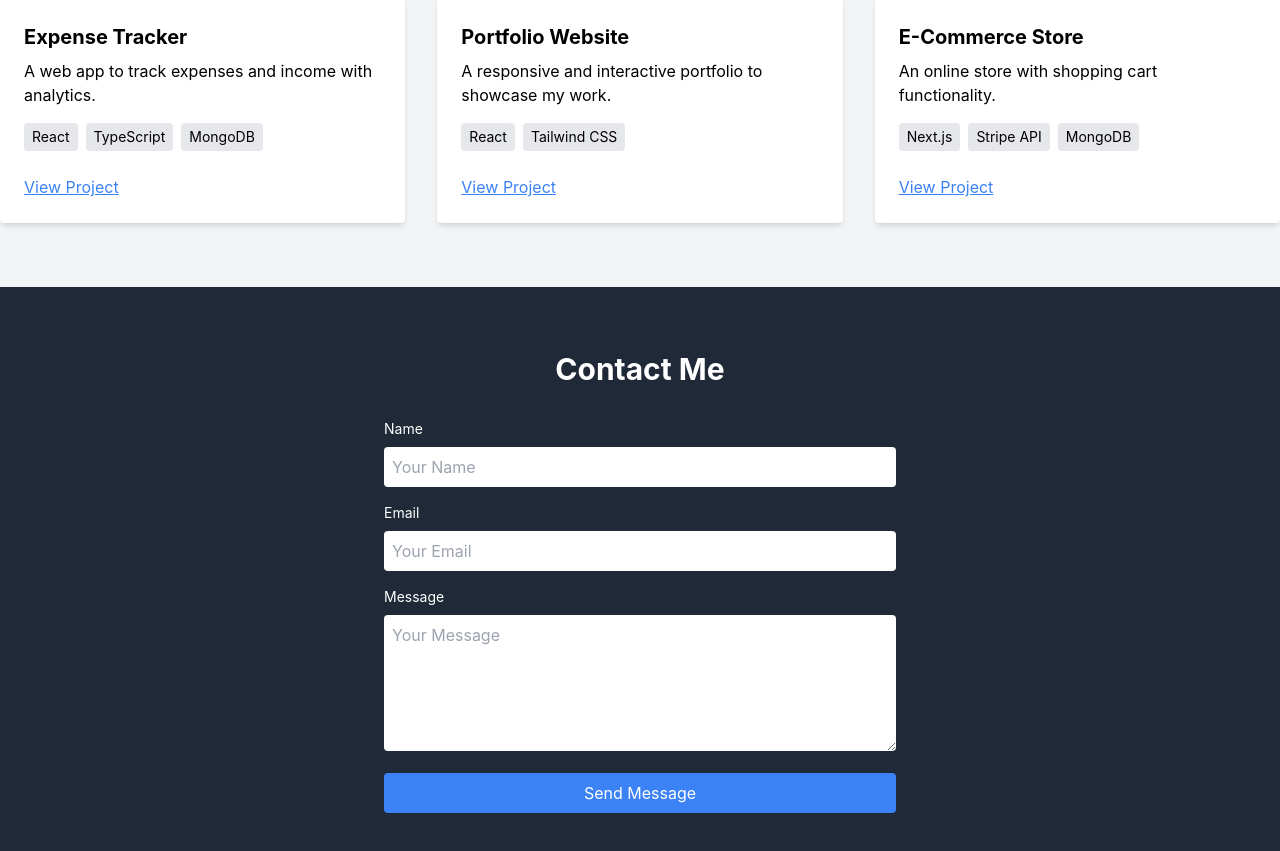
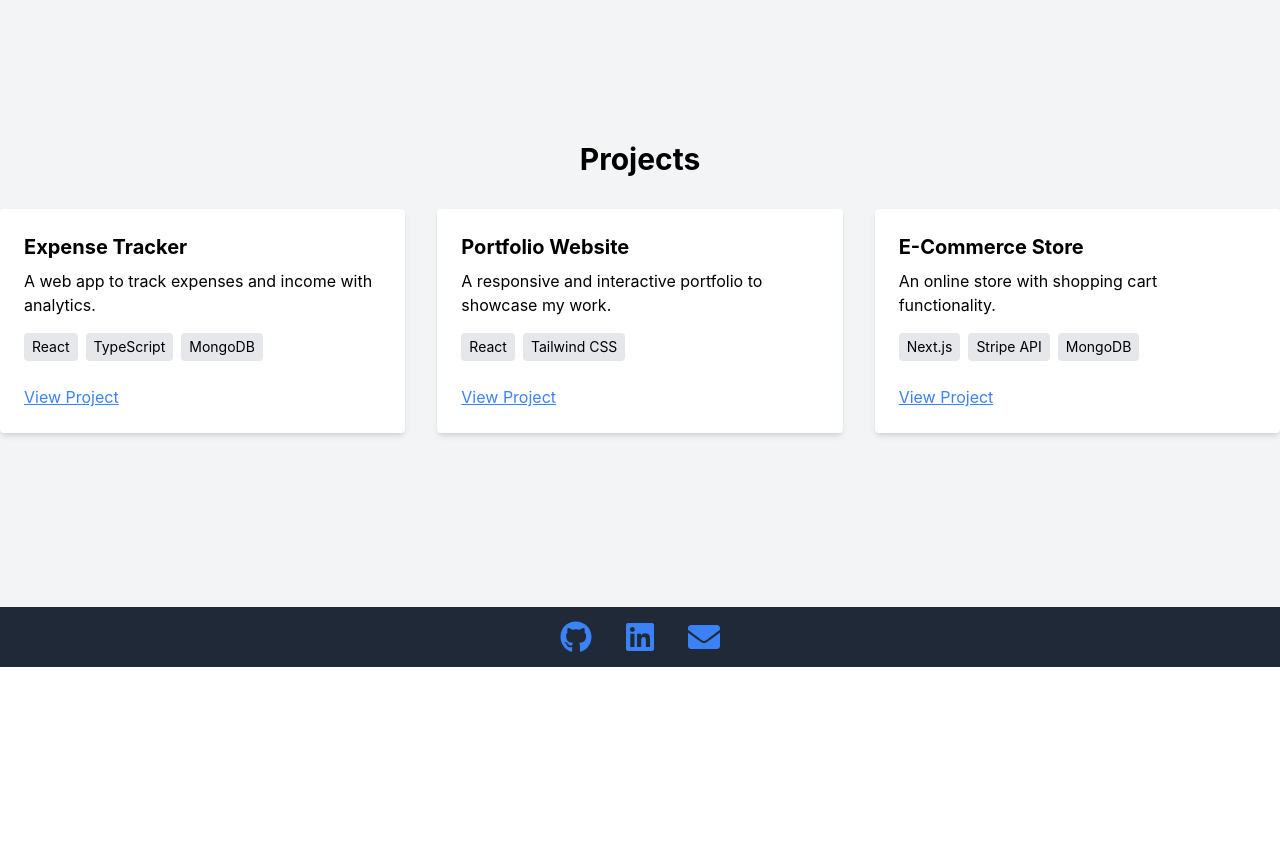
Before and after one commit to Hector-Vigil/portfolio, a React (Create React App) app: page / in a window 1280 px wide. Shown: the part 933-1784 px from the top of the page. After the commit the page ends 1600 px from the top, so only its background shows below. Built offline with nearby package versions, Linux system fonts and the light colour scheme.

Commit message:
Add parallax effects and new dependencies for enhanced UI experience

```diff
--- a/package.json
+++ b/package.json
@@ -12,7 +12,9 @@
     "@types/react-dom": "^18.3.1",
     "react": "^18.3.1",
     "react-dom": "^18.3.1",
+    "react-icons": "^5.4.0",
     "react-scripts": "5.0.1",
+    "react-scroll-parallax": "^3.4.5",
     "typescript": "^4.9.5",
     "web-vitals": "^2.1.4"
   },
--- a/src/App.tsx
+++ b/src/App.tsx
@@ -3,15 +3,22 @@ import Header from './components/Header';
 import Home from './pages/Home';
 import Projects from './pages/Projects';
 import Contact from './pages/Contact';
+import { Parallax } from 'react-scroll-parallax';
 
 const App: React.FC = () => {
   return (
     <>
       <Header />
       <main>
-        <Home />
-        <Projects />
-        <Contact />
+        <Parallax speed={-1000}>
+          <Home />
+        </Parallax>
+        <div style={{ height: '100vh' }}>
+          <Parallax speed={10}>
+            <Projects />
+          </Parallax>
+          <Contact />
+        </div>
       </main>
     </>
   );
--- a/src/index.css
+++ b/src/index.css
@@ -5,7 +5,7 @@
 body {
   margin: 0;
   font-family: -apple-system, BlinkMacSystemFont, 'Segoe UI', 'Roboto', 'Oxygen',
-    'Ubuntu', 'Cantarell', 'Fira Sans', 'Droid Sans', 'Helvetica Neue',
+  'Ubuntu', 'Cantarell', 'Fira Sans', 'Droid Sans', 'Helvetica Neue',
     sans-serif;
   -webkit-font-smoothing: antialiased;
   -moz-osx-font-smoothing: grayscale;
--- a/src/index.tsx
+++ b/src/index.tsx
@@ -1,11 +1,14 @@
 import React from 'react';
 import ReactDOM from 'react-dom/client';
+import { ParallaxProvider } from 'react-scroll-parallax';
 import './index.css'; // Tailwind imports are here
 import App from './App';
 
 const root = ReactDOM.createRoot(document.getElementById('root')!);
 root.render(
-  <React.StrictMode>
-    <App />
-  </React.StrictMode>
+  <ParallaxProvider>
+    <React.StrictMode>
+      <App />
+    </React.StrictMode>
+  </ParallaxProvider>
 );
--- a/src/pages/Contact.tsx
+++ b/src/pages/Contact.tsx
@@ -1,78 +1,31 @@
-import React, { useState } from 'react';
+import { FaGithub, FaLinkedin, FaEnvelope } from 'react-icons/fa';
+import React from 'react';
+import { ParallaxBanner } from 'react-scroll-parallax';
 
-const Contact: React.FC = () => {
-  const [formData, setFormData] = useState({ name: '', email: '', message: '' });
-
-  const handleChange = (e: React.ChangeEvent<HTMLInputElement | HTMLTextAreaElement>) => {
-    setFormData({ ...formData, [e.target.name]: e.target.value });
-  };
-
-  const handleSubmit = (e: React.FormEvent) => {
-    e.preventDefault();
-    alert(`Message sent by ${formData.name}`);
-    // Integrate with EmailJS or backend for real functionality
-  };
-
-  return (
-    <section id="contact" className="bg-gray-800 text-white py-16">
-      <div className="container mx-auto">
-        <h2 className="text-3xl font-bold text-center">Contact Me</h2>
-        <form onSubmit={handleSubmit} className="max-w-lg mx-auto mt-8">
-          <div className="mb-4">
-            <label htmlFor="name" className="block text-sm mb-2">
-              Name
-            </label>
-            <input
-              type="text"
-              id="name"
-              name="name"
-              value={formData.name}
-              onChange={handleChange}
-              className="w-full p-2 rounded text-black"
-              placeholder="Your Name"
-              required
-            />
-          </div>
-          <div className="mb-4">
-            <label htmlFor="email" className="block text-sm mb-2">
-              Email
-            </label>
-            <input
-              type="email"
-              id="email"
-              name="email"
-              value={formData.email}
-              onChange={handleChange}
-              className="w-full p-2 rounded text-black"
-              placeholder="Your Email"
-              required
-            />
-          </div>
-          <div className="mb-4">
-            <label htmlFor="message" className="block text-sm mb-2">
-              Message
-            </label>
-            <textarea
-              id="message"
-              name="message"
-              value={formData.message}
-              onChange={handleChange}
-              className="w-full p-2 rounded text-black"
-              placeholder="Your Message"
-              rows={5}
-              required
-            />
-          </div>
-          <button
-            type="submit"
-            className="w-full bg-blue-500 py-2 rounded hover:bg-blue-600 transition"
-          >
-            Send Message
-          </button>
-        </form>
+const Contact: React.FC = () => (
+  <section
+    id="contact"
+    className="flex items-center justify-center bg-gray-800 text-white p-8"
+    style={{ height: '20vh' }}
+  >
+    <div className="max-w-md mx-auto text-center">
+      <h2 className="text-3xl font-bold">Contact Me</h2>
+      <p className="mb-4">
+        Feel free to reach out to me through any of the following platforms:
+      </p>
+      <div className="flex justify-center space-x-8">
+        <a href="https://github.com/Hector-Vigil" target="_blank" rel="noopener noreferrer" className="text-blue-500">
+          <FaGithub size={32} />
+        </a>
+        <a href="https://www.linkedin.com/in/hector-vigil-escalera/" target="_blank" rel="noopener noreferrer" className="text-blue-500">
+          <FaLinkedin size={32} />
+        </a>
+        <a href="mailto:hector.vigilescalera@gmail.com" className="text-blue-500">
+          <FaEnvelope size={32} />
+        </a>
       </div>
-    </section>
-  );
-};
+    </div>
+  </section>
+);
 
 export default Contact;
--- a/src/pages/Home.tsx
+++ b/src/pages/Home.tsx
@@ -1,10 +1,26 @@
+// src/pages/Home.tsx
+import React from 'react';
+import { Parallax } from 'react-scroll-parallax';
+import bgImage from '../assets/home-bg.jpg';
+
 const Home: React.FC = () => (
-  <section id="home" className="min-h-screen flex items-center justify-center bg-gray-100">
+  <section
+    id="home"
+    className="min-h-screen flex items-center justify-center"
+  >
     <div className="text-center">
       <h1 className="text-4xl font-bold">Hi, I'm Hector Vigil</h1>
-      <p className="text-xl mt-2">Full Stack Developer | JavaScript Enthusiast</p>
-      <a href="#projects" className="mt-4 inline-block bg-blue-500 text-white py-2 px-4 rounded">View My Work</a>
+      <p className="text-xl mt-2">
+        Full Stack Developer | JavaScript Enthusiast
+      </p>
+      <a
+        href="#projects"
+        className="mt-4 inline-block bg-blue-500 text-white py-2 px-4 rounded"
+      >
+        View My Work
+      </a>
     </div>
   </section>
 );
+
 export default Home;
--- a/src/pages/Projects.tsx
+++ b/src/pages/Projects.tsx
@@ -1,4 +1,6 @@
+// src/pages/Projects.tsx
 import React from 'react';
+import { Parallax } from 'react-scroll-parallax';
 
 interface Project {
   title: string;
@@ -28,9 +30,12 @@ const projects: Project[] = [
   },
 ];
 
-const Projects: React.FC = () => {
-  return (
-    <section id="projects" className="bg-gray-100 py-16">
+const Projects: React.FC = () => (
+  <section
+    id="projects"
+    className="flex items-center justify-center bg-gray-100"
+    style={{ height: '80vh' }}
+  >
     <div className="container mx-auto">
       <h2 className="text-3xl font-bold text-center">Projects</h2>
       <div className="grid grid-cols-1 sm:grid-cols-2 lg:grid-cols-3 gap-8 mt-8">
@@ -40,7 +45,10 @@ const Projects: React.FC = () => {
             <p className="mt-2">{project.description}</p>
             <ul className="mt-4">
               {project.technologies.map((tech, i) => (
-                  <li key={i} className="inline-block bg-gray-200 text-sm px-2 py-1 rounded mr-2 mb-2">
+                <li
+                  key={i}
+                  className="inline-block bg-gray-200 text-sm px-2 py-1 rounded mr-2 mb-2"
+                >
                   {tech}
                 </li>
               ))}
@@ -59,6 +67,5 @@ const Projects: React.FC = () => {
     </div>
   </section>
 );
-};
 
 export default Projects;
```
Also changed, not shown: 1 other file (tests, documents, lock files or other folders). Lines whose indentation alone changed are shown as unchanged.
